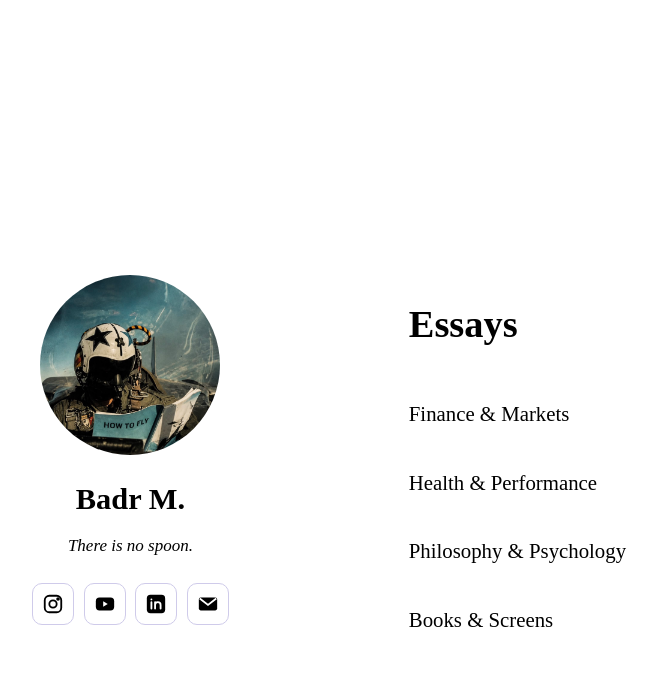
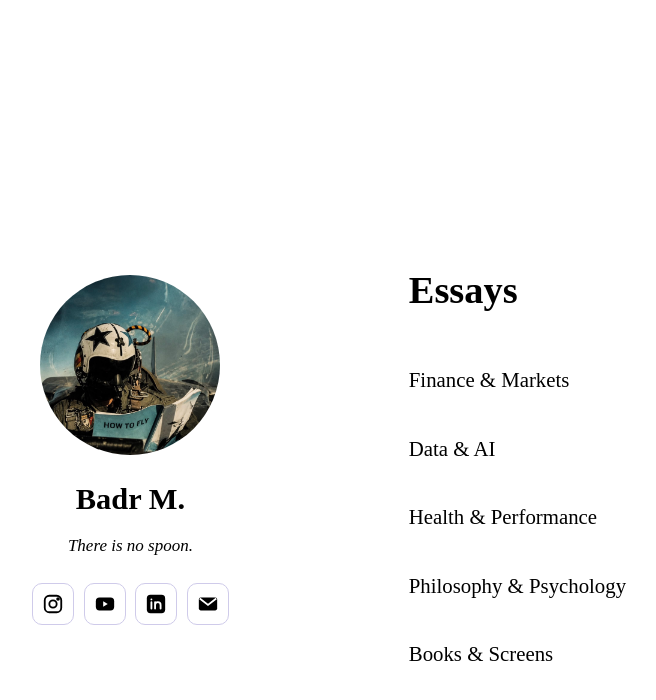
Before and after one commit to badrdata0/badrdata0.github.io, a Jekyll site: the page built from index.html, in a window 1280 px wide. Shown: the top 700 px of the page, without its empty margins (156-812 px from the left). Built offline with Jekyll 4.4.1, drawn with Linux system fonts in a browser that asks for light colours.

Commit message:
Update categories.yml

```diff
--- a/_data/categories.yml
+++ b/_data/categories.yml
@@ -3,6 +3,9 @@
 - id: finance
   titre: "Finance & Markets"
   description: "Finance, trading, investing."
+- id: data
+  titre: "Data & AI"
+  description: "Artificial Intelligence."
 - id: health
   titre: "Health & Performance"
   description: "Body, mind, brain, focus, ADHD."
```
